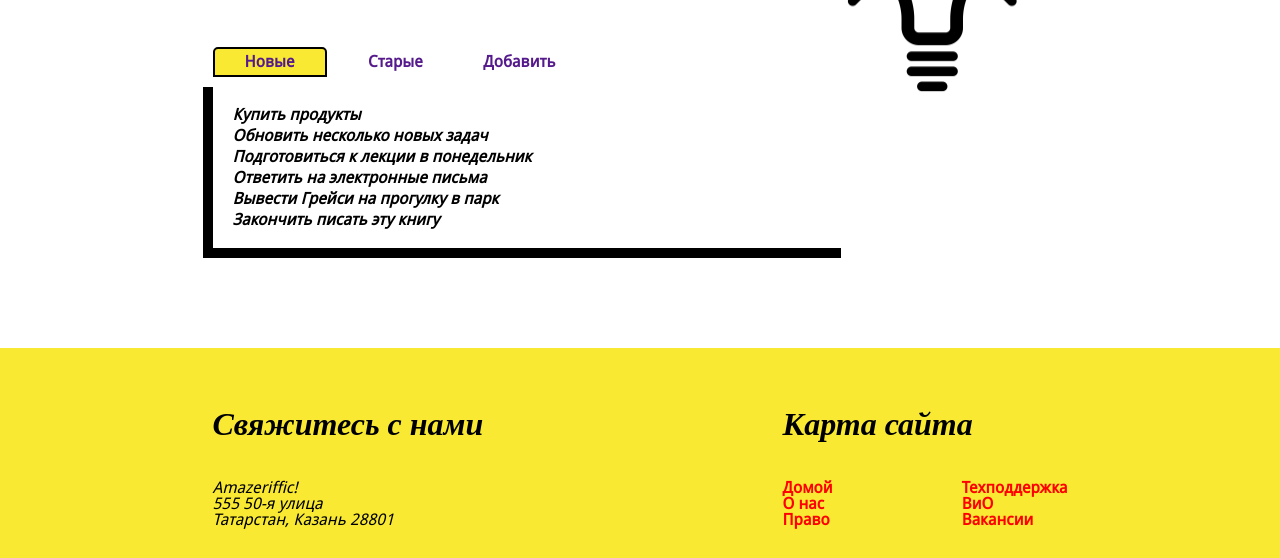
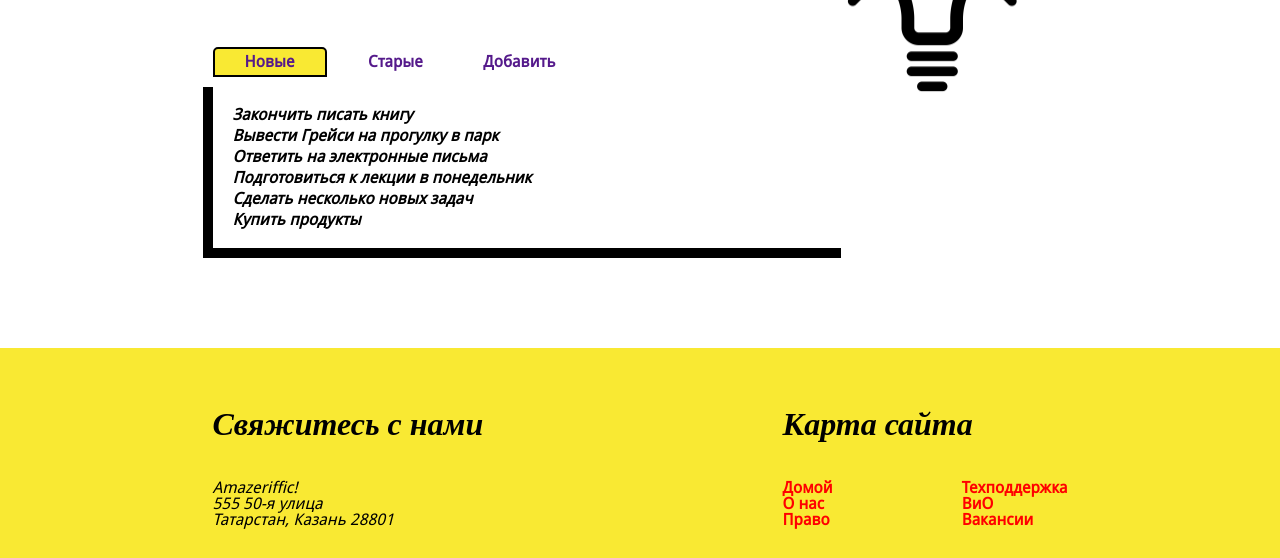
Before and after one commit to viitking/web_lab4, a plain HTML site: page index.html in a window 1280 px wide. Shown: the part 322-880 px from the top of the page. Drawn offline with nearby package versions, Linux system fonts and the light colour scheme; a web font is replaced by a local one.

Commit message:
Added JSON and map function to app.js

```diff
--- a/index.html
+++ b/index.html
@@ -4,6 +4,8 @@
     <title>Amazeriffic</title>
     <link rel="stylesheet" type="text/css" href="css/reset.css">
     <link rel="stylesheet" type="text/css" href="css/style.css">
+    <script src="http://code.jquery.com/jquery-3.4.1.min.js"></script>
+    <script type="text/javascript" src="javascripts/app.js"></script>
 </head>
 <body>
     <header>
@@ -72,7 +74,5 @@
             </div>
         </div>
     </footer>
-    <script src="http://code.jquery.com/jquery-3.4.1.min.js"></script>
-    <script src="javascripts/app.js"></script>
 </body>
 </html>
--- a/javascripts/app.js
+++ b/javascripts/app.js
@@ -1,13 +1,8 @@
-var main = function () {
+var main = function (toDoObjects) {
     "use strict";
-    var toDos = [
-        "Закончить писать эту книгу",
-        "Вывести Грейси на прогулку в парк",
-        "Ответить на электронные письма",
-        "Подготовиться к лекции в понедельник",
-        "Обновить несколько новых задач",
-        "Купить продукты"
-    ];
+    var toDos = toDoObjects.map(function (toDo) {
+        return toDo.description;
+    });
 
     $(".tabs a span").toArray().forEach(function (element) {
         $(element).on("click", function () {
@@ -54,4 +49,8 @@ var main = function () {
     });
     $(".tabs a:first-child span").trigger("click");
 };
-$(document).ready(main);
+$(document).ready(function () {
+    $.getJSON("todos.json", function (toDoObjects) {
+        main(toDoObjects);
+    });
+});
--- /dev/null
+++ b/simple local server.txt
@@ -0,0 +1 @@
+https://chrome.google.com/webstore/detail/web-server-for-chrome/ofhbbkphhbklhfoeikjpcbhemlocgigb/related?hl=en
--- /dev/null
+++ b/todos.json
@@ -0,0 +1,26 @@
+[
+    {
+        "description": "Купить продукты",
+        "tags": ["шопинг", "рутина"]
+    },
+    {
+        "description": "Сделать несколько новых задач",
+        "tags": ["писательство", "работа"]
+    },
+    {
+        "description": "Подготовиться к лекции в понедельник",
+        "tags": ["работа", "преподавание"]
+    },
+    {
+        "description": "Ответить на электронные письма",
+        "tags": ["работа"]
+    },
+    {
+        "description": "Вывести Грейси на прогулку в парк",
+        "tags": ["рутина", "питомцы"]
+    },
+    {
+        "description": "Закончить писать книгу",
+        "tags": ["писательство", "работа"]
+    }
+]
```
